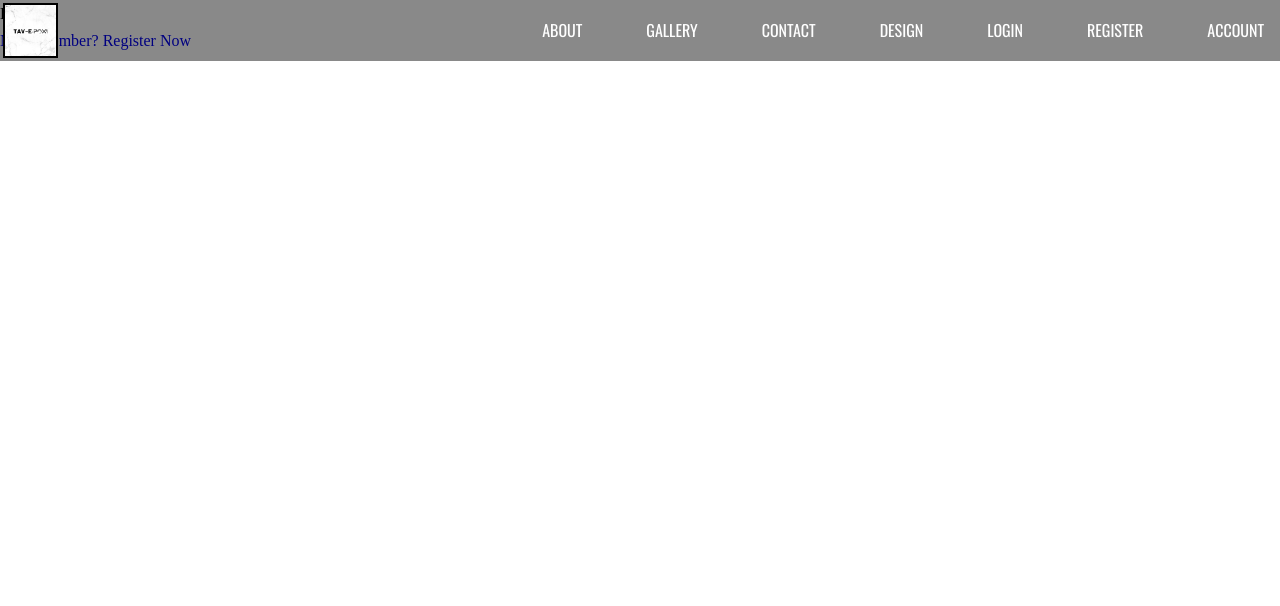
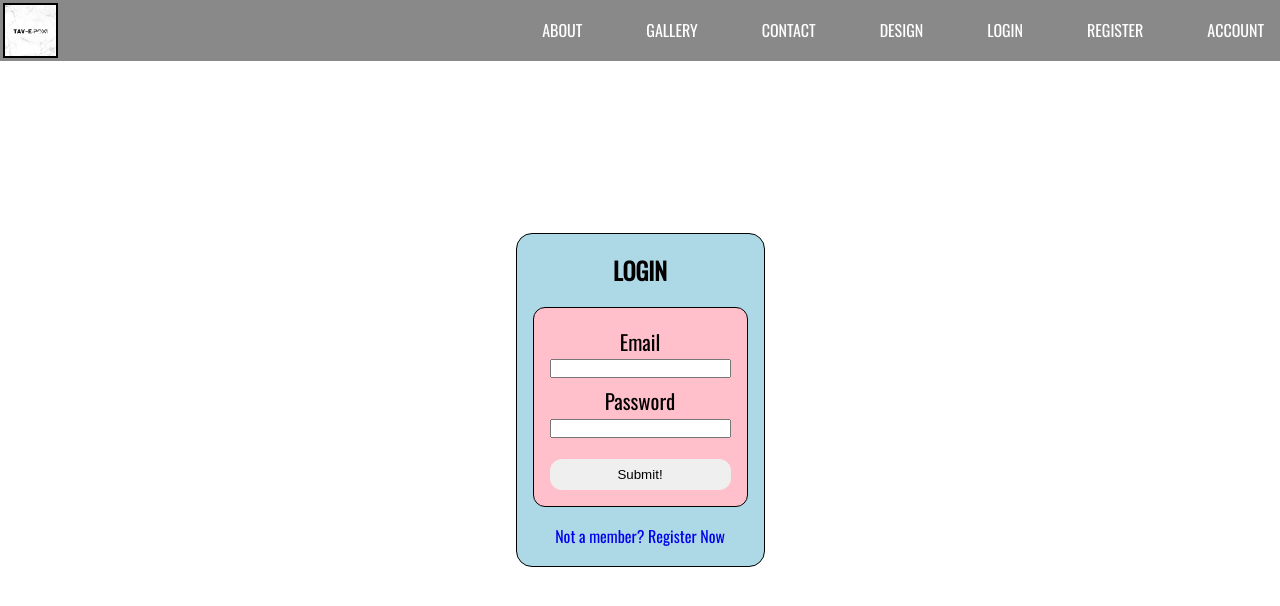
Before and after one commit to webdesignsbytom/tavy_epoxy, a React (Create React App) app in the folder client/: page /login in a window 1280 px wide. Shown: the top 606 px of the page. Built offline with nearby package versions, Linux system fonts and the light colour scheme; a web font is replaced by a local one.

Commit message:
login and reg styled

```diff
--- a/client/src/users/login/Login.jsx
+++ b/client/src/users/login/Login.jsx
@@ -1,17 +1,39 @@
 import React from 'react';
 import { Link } from 'react-router-dom';
 import Nav from '../../components/nav/Nav';
+import './login.css'
 
 function Login() {
   return (
     <>
-    <Nav />
-    <div>
-      Login
-      <div className='login__link'>
-        <Link to='/register'>Not a member? Register Now</Link>
+      <Nav />
+      <div className='login__page'>
+        <div className='login__form__container'>
+          <div className='title__container'>
+            <h2>LOGIN</h2>
+          </div>
+
+          <form action='' className='login__form'>
+            <label htmlFor='email'>
+              Email
+              <input type='email' name='email' />
+            </label>
+
+            <label htmlFor='password'>
+              Password
+              <input type='password' name='password' />
+            </label>
+
+            <div className='submit__container'>
+              <input type='submit' className='btn' value='Submit!' />
+            </div>
+          </form>
+
+          <div className='register__link'>
+            <Link to='/register'>Not a member? Register Now</Link>
+          </div>
+        </div>
       </div>
-    </div>
     </>
   );
 }
--- a/client/src/users/login/login.css
+++ b/client/src/users/login/login.css
@@ -0,0 +1,49 @@
+.login__page {
+    height: 100vh;
+    width: 100vw;
+    display: grid;
+    place-content: center;
+  }
+
+  .login__form__container {
+    background-color: lightblue;
+    border: 1px solid black;
+    border-radius: 1rem;
+    font-family: 'Oswald', sans-serif;
+    padding: 1rem;
+  }
+
+  .title__container {
+    text-align: center;
+    padding-bottom: 1rem;
+  }
+
+  .login__form {
+    background-color: pink;
+    display: grid;
+    padding: 1rem;
+    gap: 5px;
+    border: 1px solid black;
+    border-radius: 12px;
+    font-size: 1.3rem;
+
+  }
+
+  .login__form > * {
+    display: grid;
+    text-align: center;
+  }
+  .submit__container {
+      padding-top: 1rem;
+  }
+
+  .btn {
+      padding: 0.5rem;
+      border-radius: 12px;
+      border: 1px black;
+  }
+
+  .register__link {
+    padding-top: 1rem;
+    text-align: center;
+  }
--- a/client/src/users/register/Register.jsx
+++ b/client/src/users/register/Register.jsx
@@ -8,7 +8,10 @@ function Register() {
       <Nav />
       <div className='register__page'>
         <div className='register__form__container'>
-          <div className='title__container'>REGISTER</div>
+
+          <div className='title__container'>
+            <h2>REGISTER</h2>
+          </div>
 
           <form action='' className='register__form'>
             <label htmlFor='email'>
--- a/client/src/users/register/register.css
+++ b/client/src/users/register/register.css
@@ -1,31 +1,44 @@
 .register__page {
-    background-color: red;
   height: 100vh;
   width: 100vw;
-
   display: grid;
   place-content: center;
 }
 
 .register__form__container {
   background-color: lightblue;
-    padding: 1rem;
   border: 1px solid black;
   border-radius: 1rem;
   font-family: 'Oswald', sans-serif;
+  padding: 1rem;
 }
 
 .title__container {
-    background-color: yellow;
   text-align: center;
+  padding-bottom: 1rem;
 }
 
 .register__form {
   background-color: pink;
   display: grid;
+  padding: 1rem;
+  gap: 5px;
+  border: 1px solid black;
+  border-radius: 12px;
+  font-size: 1.3rem;
+
 }
 
 .register__form > * {
   display: grid;
   text-align: center;
 }
+.submit__container {
+    padding-top: 1rem;
+}
+
+.btn {
+    padding: 0.5rem;
+    border-radius: 12px;
+    border: 1px black;
+}
```
Lines whose indentation alone changed are shown as unchanged.
